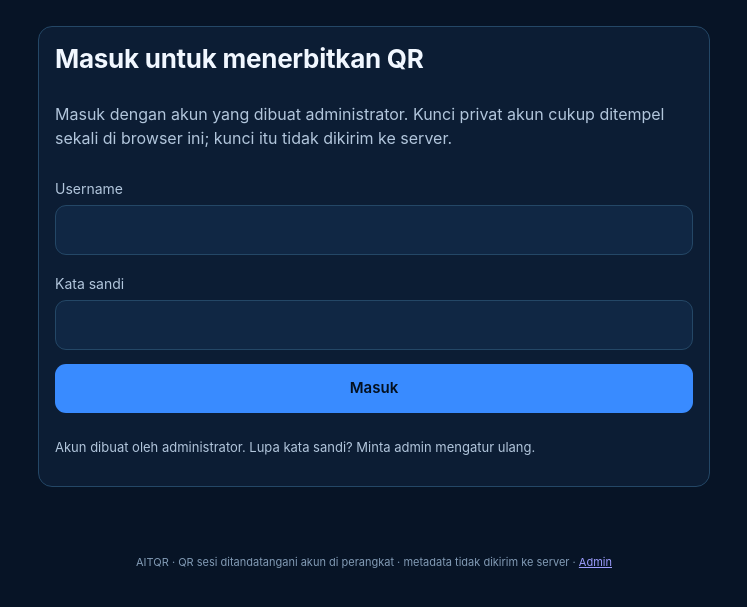
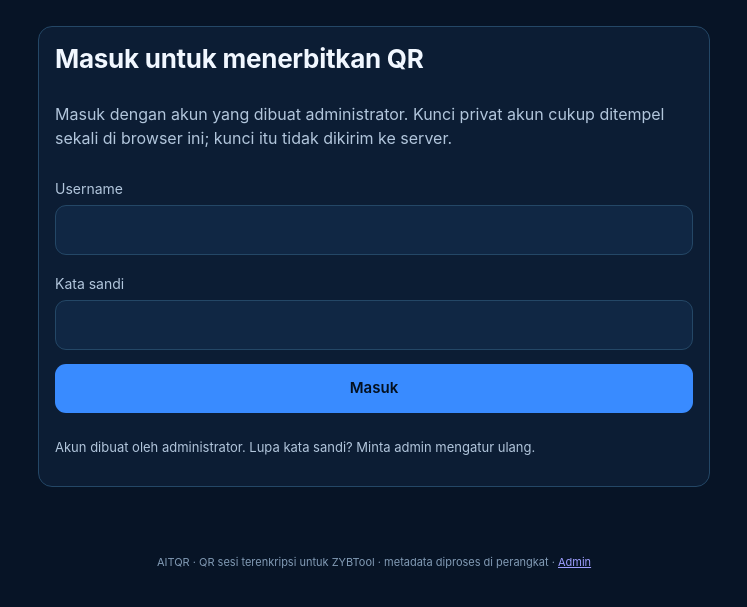
Before and after one commit to progstay17/AITQR, a website with bundled scripts: page index.html in a window 1280 px wide. Shown: the part 71-678 px from the top of the page, without its empty margins (266-1013 px from the left). Built offline with nearby package versions, Linux system fonts and the light colour scheme; files whose address does not match are found by name.

Commit message:
Clarify encrypted QR copy and allow esbuild install

```diff
--- a/index.html
+++ b/index.html
@@ -15,7 +15,7 @@
     <header id="app-header" class="topbar"></header>
     <main id="main" class="app" tabindex="-1"></main>
     <footer class="footer">
-      <p>AITQR · QR sesi ditandatangani akun di perangkat · metadata tidak dikirim ke server · <a href="/admin">Admin</a></p>
+      <p>AITQR · QR sesi terenkripsi untuk ZYBTool · metadata diproses di perangkat · <a href="/admin">Admin</a></p>
     </footer>
     <script type="module" src="/app/main.js"></script>
   </body>
--- a/package.json
+++ b/package.json
@@ -23,5 +23,8 @@
   },
   "engines": {
     "node": ">=22.6"
+  },
+  "allowScripts": {
+    "esbuild@0.28.2": true
   }
 }
```
